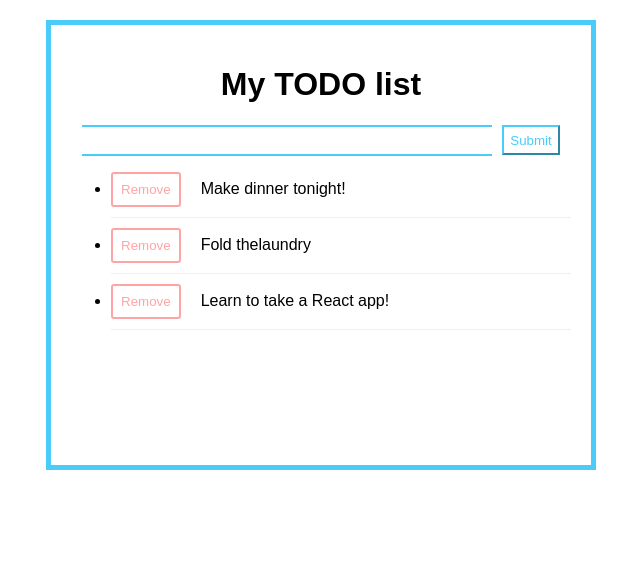
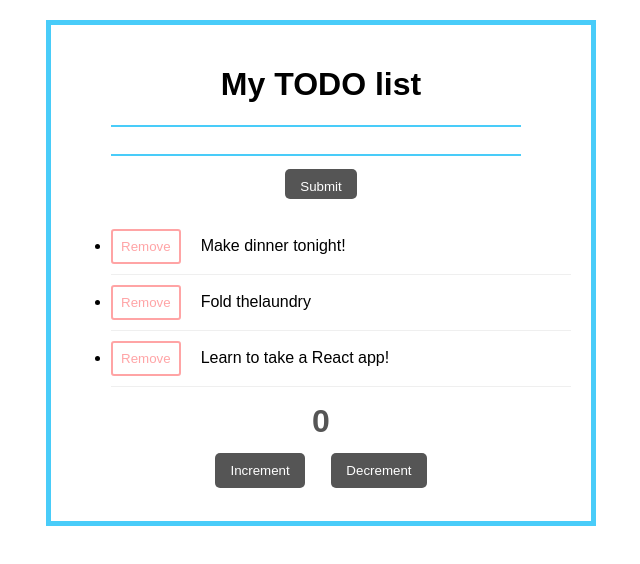
Before and after one commit to ton9q/todo-list, a React (Create React App) app: page / in a window 1280 px wide. Shown: the top 564 px of the page, without its empty margins (319-959 px from the left). Built offline with nearby package versions, Linux system fonts and the light colour scheme.

Commit message:
feat: add Redux example with increment/decrement

```diff
--- a/package.json
+++ b/package.json
@@ -5,8 +5,11 @@
   "dependencies": {
     "react": "^16.5.2",
     "react-dom": "^16.5.2",
+    "react-redux": "^5.0.7",
     "react-scripts": "1.1.5",
-    "react-sortable-hoc": "^0.8.3"
+    "react-sortable-hoc": "^0.8.3",
+    "redux": "^4.0.0",
+    "redux-logger": "^3.0.6"
   },
   "scripts": {
     "start": "react-scripts start",
--- a/src/App.js
+++ b/src/App.js
@@ -7,6 +7,7 @@ import Header from './components/header';
 import TodoInput from './components/todoInput';
 import TodoItem from './components/todoItem';
 
+import EnchancedCounter from './containers/enchancedCounter';
 const SortableItem = SortableElement(({todo, remove}) =>
   <li>
     <TodoItem todo={todo} key={todo.id} id={todo.id} removeTodo={remove} />
@@ -63,14 +64,13 @@ class App extends Component {
   };
 
   render() {
-    console.log(this.state)
-
     return (
       <div className="App">
         <div className="todo-wrapper">
           <Header />
           <TodoInput todoText="" addTodo={this.addTodo} />
           <SortableList todos={this.state.todos} onSortEnd={this.onSortEnd} remove={this.removeTodo}/>
+          <EnchancedCounter />
         </div>
       </div>
     );
--- /dev/null
+++ b/src/actions.js
@@ -0,0 +1,2 @@
+export const INCREMENT = "INCREMENT";
+export const DECREMENT = "DECREMENTS";
--- /dev/null
+++ b/src/components/counter.css
@@ -0,0 +1,15 @@
+.btn {
+  padding: 10px 15px;
+  background: #555;
+  color: white;
+  border-radius: 5px;
+  margin: 1em;
+  border: none;
+  outline: none;
+}
+
+.count {
+  font-size: 2em;
+  font-weight: 800;
+  color: #555;
+}
--- /dev/null
+++ b/src/components/counter.js
@@ -0,0 +1,11 @@
+import React from 'react';
+import './counter.css';
+
+export const Counter = (props) => (
+  <div>
+    <span className="count">{props.Counter.count}</span>
+    <br/>
+    <button className="btn" onClick={() => props.increment()}>Increment</button>
+    <button className="btn" onClick={() => props.decrement()}>Decrement</button>
+  </div>
+)
--- /dev/null
+++ b/src/containers/enchancedCounter.js
@@ -0,0 +1,22 @@
+import {connect} from 'react-redux';
+import {Counter} from '../components/counter';
+import {INCREMENT, DECREMENT} from '../actions';
+
+const mapDispatchToProps = (dispatch) => {
+  return ({
+    increment() {
+      dispatch({type: INCREMENT});
+    },
+    decrement() {
+      dispatch({type: DECREMENT});
+    }
+  });
+};
+
+const mapStateToProps = (state) => {
+  return {
+    Counter: state.Counter
+  };
+};
+
+export default connect(mapStateToProps, mapDispatchToProps)(Counter);
--- a/src/index.js
+++ b/src/index.js
@@ -4,5 +4,15 @@ import './index.css';
 import App from './App';
 import registerServiceWorker from './registerServiceWorker';
 
-ReactDOM.render(<App />, document.getElementById('root'));
+import {Provider} from 'react-redux';
+import store from './store';
+
+/*ReactDOM.render(<App />, document.getElementById('root'));
+registerServiceWorker();*/
+
+ReactDOM.render(
+  <Provider store={store}>
+    <App />
+  </Provider>,
+  document.getElementById('root'));
 registerServiceWorker();
--- /dev/null
+++ b/src/reducers.js
@@ -0,0 +1,6 @@
+import {combineReducers} from 'redux';
+import Counter from './reducers/counters';
+
+export default combineReducers({
+  Counter
+});
--- /dev/null
+++ b/src/reducers/counters.js
@@ -0,0 +1,18 @@
+import {INCREMENT, DECREMENT} from '../actions';
+
+const initialState ={
+  count: 0
+};
+
+export default (state = initialState, action) => {
+  switch(action.type) {
+    case INCREMENT:
+      return {...state, count: state.count + 1};
+      break;
+    case DECREMENT:
+      return {...state, count: state.count - 1};
+      break;
+    default:
+      return state;
+  }
+};
--- /dev/null
+++ b/src/store.js
@@ -0,0 +1,17 @@
+import {createStore, applyMiddleware, compose} from 'redux';
+import {createLogger} from 'redux-logger';
+
+import reducers from './reducers';
+
+const logger = createLogger({
+  collapsed: (getState, action, logEntry) => !logEntry.error
+});
+
+const middleware = applyMiddleware(logger);
+
+const store = createStore(
+  reducers,
+  compose(middleware, window.devToolsExtension ? window.devToolsExtension() : f => f)
+);
+
+export default store;
```
